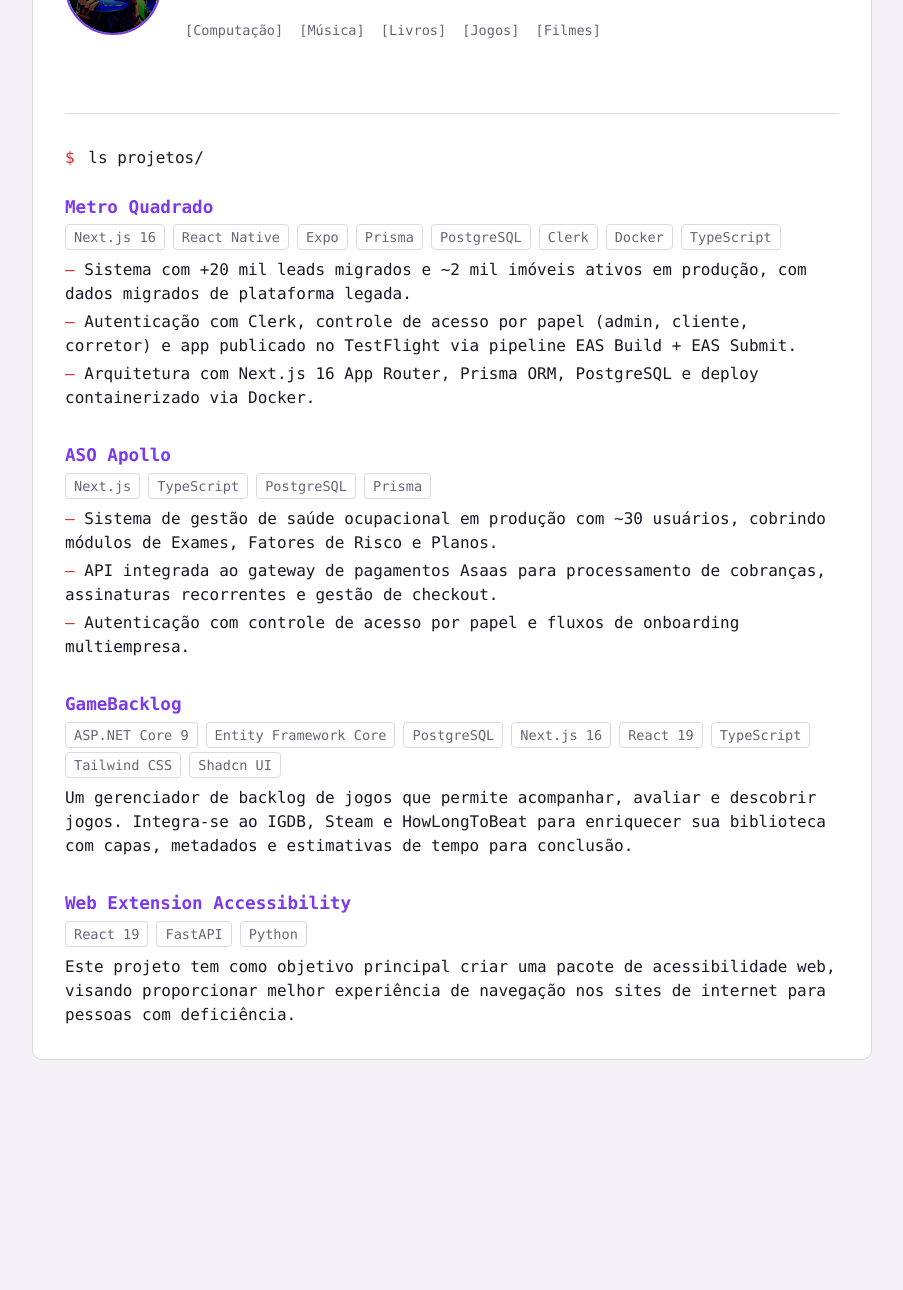
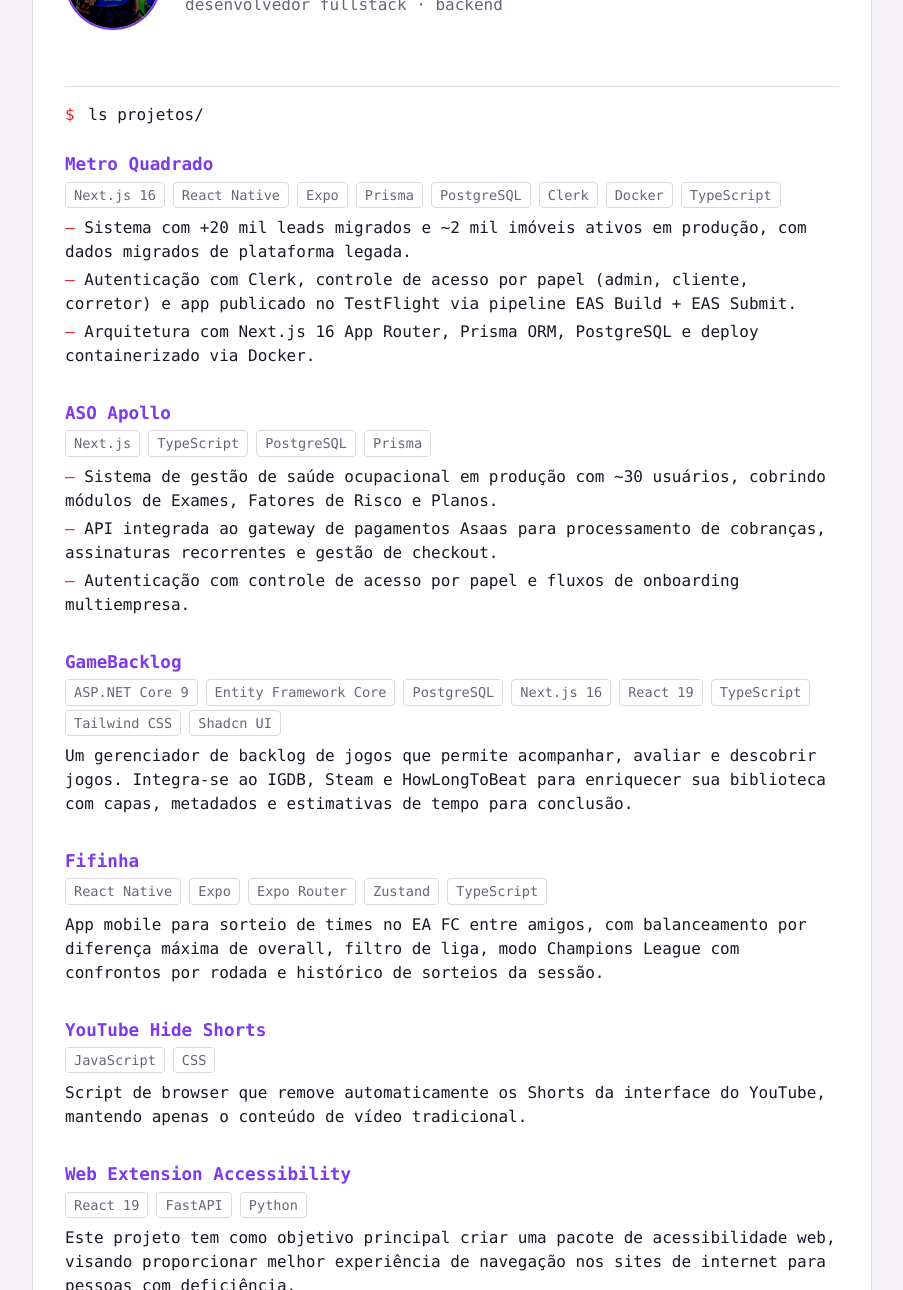
Before and after one commit to MatheusMW21/generic-blog, an Astro site in the folder my-blog/: page /en/projetos in a window 1280 px wide. Shown: the part 288-1578 px from the top of the page, without its empty margins (188-1091 px from the left). Before the commit the page ends 1396 px from the top, so only its background shows below. Built offline with nearby package versions, Linux system fonts and the light colour scheme; Astro itself is replaced by a stand-in of ours.

Commit message:
feat: removing interests cards, updating curriculum and adding more projects

```diff
--- a/my-blog/src/components/Header.astro
+++ b/my-blog/src/components/Header.astro
@@ -54,9 +54,7 @@ const langToggleHref = getRelativeLocaleUrl(otherLang, basePath);
 		<div class="identity">
 			<h1 class="name">{profile.name}</h1>
 			<p class="tagline">{p.role}</p>
-			<ul class="interests">
-				{p.interests.map((item) => <li>{item}</li>)}
-			</ul>
+
 		</div>
 	</div>
 </header>
@@ -214,28 +212,10 @@ const langToggleHref = getRelativeLocaleUrl(otherLang, basePath);
 	}
 
 	.tagline {
-		margin: var(--space-1) 0 var(--space-3);
+		margin: var(--space-1) 0 0;
 		color: var(--color-text-muted);
 	}
 
-	.interests {
-		display: flex;
-		flex-wrap: wrap;
-		gap: var(--space-3);
-		list-style: none;
-		margin: 0;
-		padding: 0;
-		font-size: var(--font-size-meta);
-		color: var(--color-text-muted);
-	}
-
-	.interests li::before {
-		content: '[';
-	}
-
-	.interests li::after {
-		content: ']';
-	}
 	@media (max-width: 640px) {
 		.hero {
 			flex-direction: column;
--- a/my-blog/src/components/HomeContent.astro
+++ b/my-blog/src/components/HomeContent.astro
@@ -64,8 +64,8 @@ const skillGroups = [
 
 <style>
       .about {
-              margin-top: var(--space-4);
-              padding-top: var(--space-5);
+              margin-top: var(--space-2);
+              padding-top: var(--space-3);
               border-top: 1px solid var(--color-border);
       }
 
--- a/my-blog/src/components/ProjectsContent.astro
+++ b/my-blog/src/components/ProjectsContent.astro
@@ -37,8 +37,8 @@ const t = useTranslations(lang);
 
 <style>
       .projects {
-              margin-top: var(--space-4);
-              padding-top: var(--space-5);
+              margin-top: var(--space-2);
+              padding-top: var(--space-3);
               border-top: 1px solid var(--color-border);
       }
 
--- a/my-blog/src/data/profile.js
+++ b/my-blog/src/data/profile.js
@@ -7,7 +7,7 @@ export const profile = {
   },
   pt: {
     role: "desenvolvedor fullstack · backend",
-    interests: ["Computação", "Música", "Livros", "Jogos", "Filmes"],
+
     bio: "Desenvolvedor Fullstack com foco em Backend, com 3+ anos de experiência em sistemas de alta disponibilidade. Fora do código, sou o maior fã de Beatles e adoro literatura, cinema e video-game e aqui compartilho um pouco dos dois lados.",
     experience: [
       {
@@ -41,7 +41,7 @@ export const profile = {
   },
   en: {
     role: "fullstack developer · backend",
-    interests: ["Computing", "Music", "Books", "Games", "Movies"],
+
     bio: "Fullstack Developer focused on Backend, with 3+ years of experience in high-availability systems. Outside of code, I'm the biggest Beatles fan and love literature, movies, and video games — here I share a bit of both sides.",
     experience: [
       {
--- a/my-blog/src/data/projetos.js
+++ b/my-blog/src/data/projetos.js
@@ -61,6 +61,24 @@ export const projects = [
     },
   },
   {
+    title: "Fifinha",
+    url: "https://github.com/MatheusMW21/fifinha-app",
+    stack: ["React Native", "Expo", "Expo Router", "Zustand", "TypeScript"],
+    description: {
+      pt: "App mobile para sorteio de times no EA FC entre amigos, com balanceamento por diferença máxima de overall, filtro de liga, modo Champions League com confrontos por rodada e histórico de sorteios da sessão.",
+      en: "Mobile app to randomly draw EA FC teams between friends, with balancing by max overall difference, league filter, Champions League bracket mode, and session draw history.",
+    },
+  },
+  {
+    title: "YouTube Hide Shorts",
+    url: "https://github.com/MatheusMW21/youtube-hide-shorts",
+    stack: ["JavaScript", "CSS"],
+    description: {
+      pt: "Script de browser que remove automaticamente os Shorts da interface do YouTube, mantendo apenas o conteúdo de vídeo tradicional.",
+      en: "Browser script that automatically removes Shorts from the YouTube interface, keeping only traditional video content.",
+    },
+  },
+  {
     title: "Web Extension Accessibility",
     url: "https://github.com/TCC-web-extension-accessibility",
     stack: ["React 19", "FastAPI", "Python"],
```
Also changed, not shown: 2 other files.
